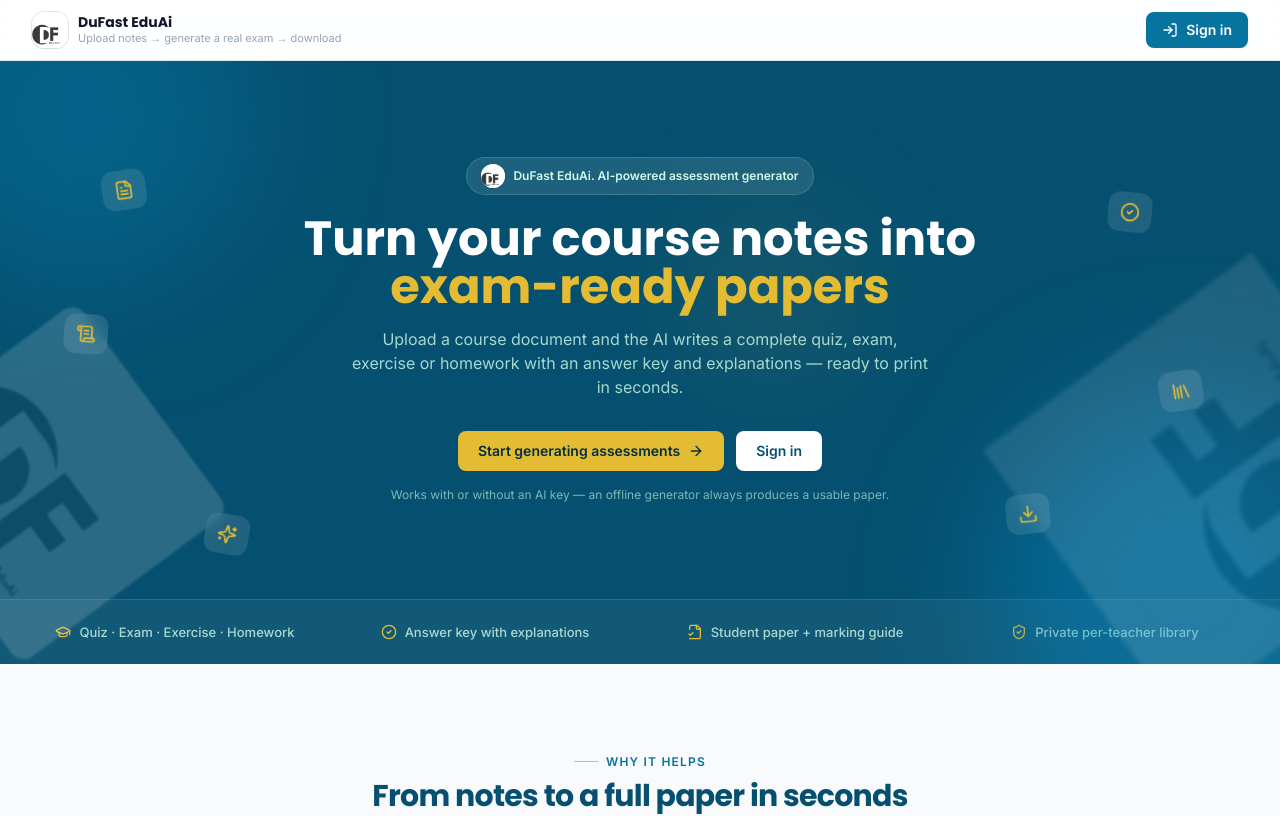
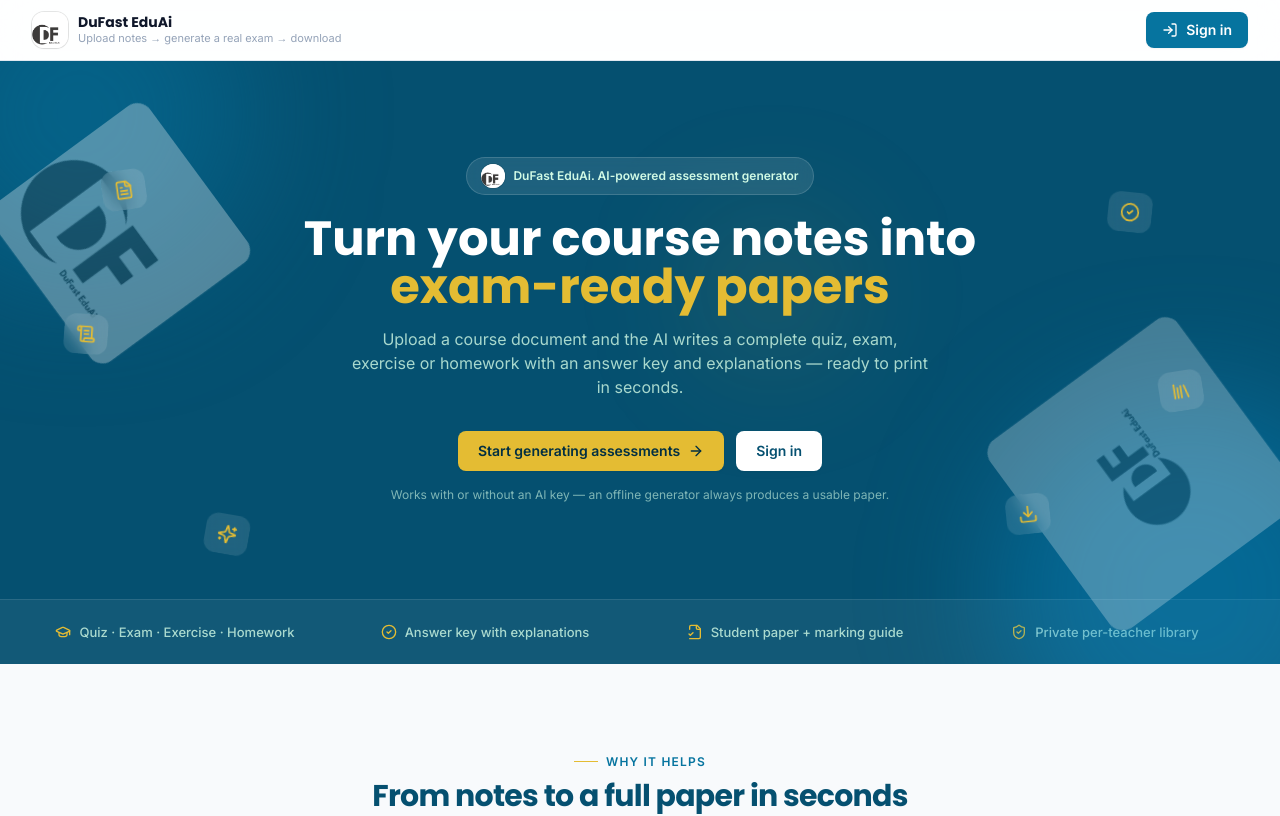
Before and after one commit to adolphenayituriki/AI-ASSESSMENT-GENERATOR, a React (Vite) app in the folder frontend/: page / in a window 1280 px wide. Shown: the top 816 px of the page. Built offline with nearby package versions, Linux system fonts and the light colour scheme.

Commit message:
Make hero logo background visible; add Vercel proxy to Render backend

```diff
--- a/frontend/src/pages/Landing.jsx
+++ b/frontend/src/pages/Landing.jsx
@@ -115,13 +115,13 @@
             src="/dufast-eduai.png"
             alt=""
             aria-hidden="true"
-            className="logo-drift absolute -left-20 top-1/2 h-64 w-64 -translate-y-1/2 rounded-2xl object-cover opacity-15 blur-[1px]"
+            className="logo-drift absolute left-2 top-[14%] h-32 w-32 rounded-2xl object-cover opacity-30 sm:left-6 sm:h-48 sm:w-48"
           />
           <img
-            src="/dufast-eduai.png"
+            src="/dufast-eduaii.png"
             alt=""
             aria-hidden="true"
-            className="logo-drift absolute -right-24 bottom-0 h-80 w-80 object-cover opacity-10 blur-[2px]"
+            className="logo-drift absolute bottom-[10%] right-2 h-36 w-36 rounded-2xl object-cover opacity-25 sm:right-6 sm:h-56 sm:w-56"
             style={{ animationDelay: '-20s' }}
           />
 
```
Also changed, not shown: frontend/vercel.json (added).
